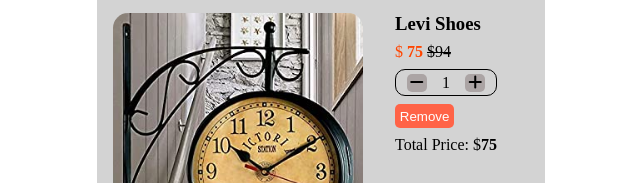
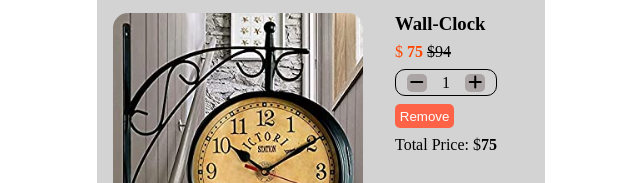
Before and after one commit to udsi91/CheckoutPage, a plain HTML site: page index.html in a window 1280 px wide. Shown: the part 595-778 px from the top of the page, 319-959 px from the left. Drawn offline with Linux system fonts and the light colour scheme.

Commit message:
item correction

```diff
--- a/index.html
+++ b/index.html
@@ -62,7 +62,7 @@
         <div class="item">
           <img src="img/photo3.jpg" alt="clock" />
           <div class="item-details">
-            <h3>Levi Shoes</h3>
+            <h3>Wall-Clock</h3>
             <p class="dollar">
               $ <b class="price">75</b> <del class="old-price">$94</del>
             </p>
```
